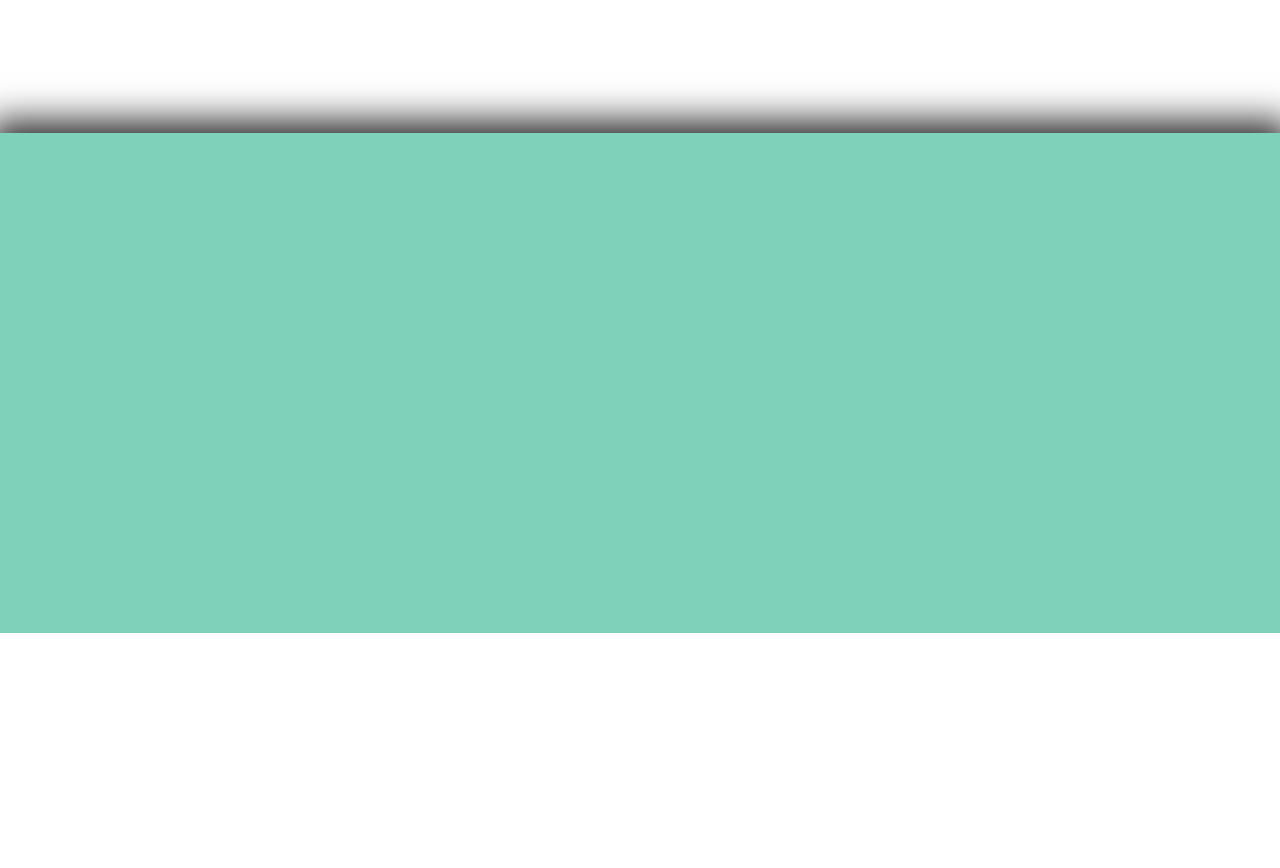
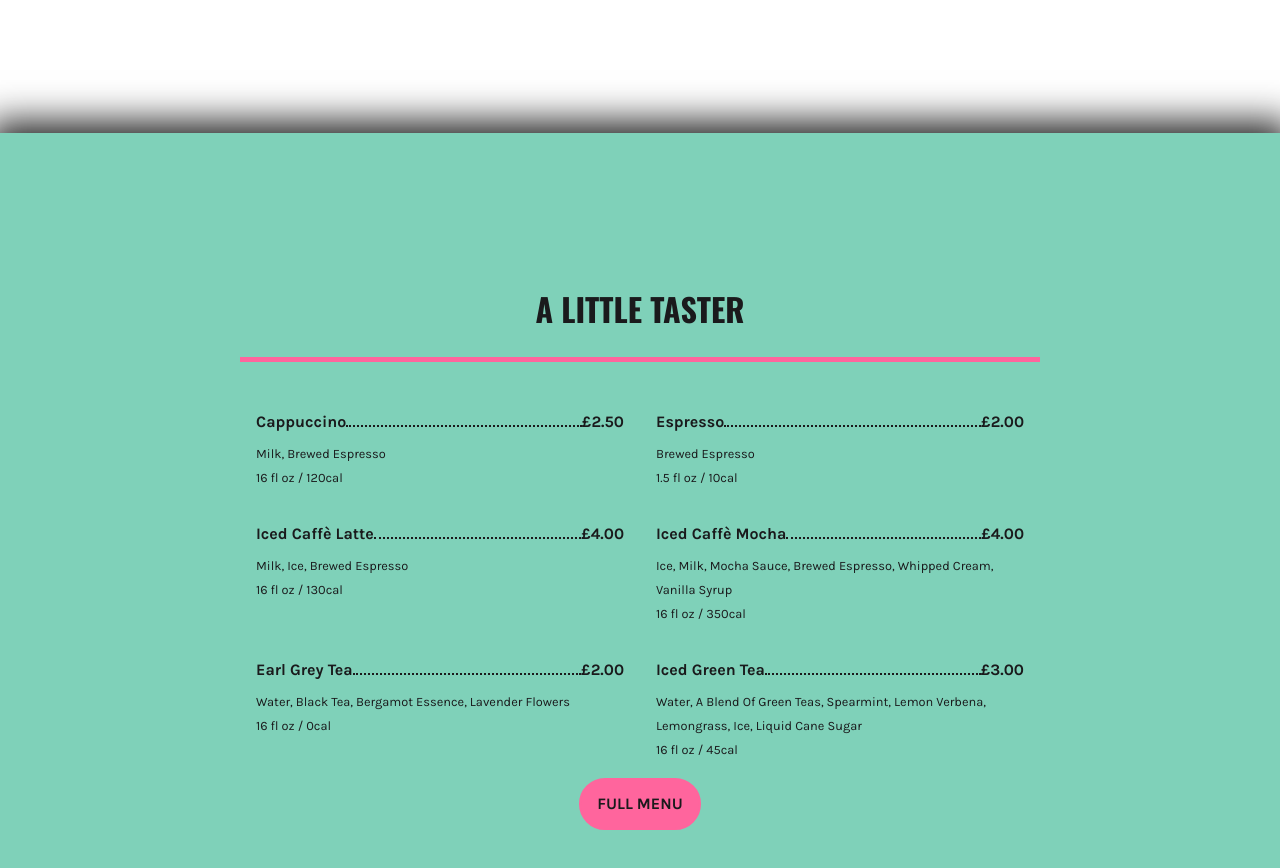
Before and after one commit to liam-mcallister/coffee-shop, a plain HTML site: page index.html in a window 1280 px wide. Shown: the part 1420-2288 px from the top of the page. Before the commit the page ends 2053 px from the top, so only its background shows below. Drawn offline with nearby package versions, Linux system fonts and the light colour scheme; a script that the page names is missing.

Commit message:
Completed menu-section of index.html

```diff
--- a/index.html
+++ b/index.html
@@ -96,12 +96,90 @@
                     iste, expedita deleniti ratione excepturi quae, tenetur atque culpa cupiditate! Totam, veritatis
                     illo! Autem culpa delectus eos!</p>
             </div>
-                <p class="signature">The Owner</p>
-                <a href="about.html" class="btn">About Us</a>
+            <p class="signature">The Owner</p>
+            <a href="about.html" class="btn">About Us</a>
         </div>
     </div>
 
-    <div class="menu"></div>
+    <div class="menu">
+        <div class="inner-md">
+            <h2>A Little Taster</h2>
+            <hr>
+
+
+            <div class="menu__list">
+                <div class="card">
+                    <div class="card__header">
+                        <p>Cappuccino</p>
+                        <div class="card__header__dots"></div>
+                        <p>£2.50</p>
+                    </div>
+                    <div class="card__info">
+                        <p>Milk, Brewed Espresso</p>
+                        <p>16 fl oz / 120cal</p>
+                    </div>
+                </div>
+                <div class="card">
+                    <div class="card__header">
+                        <p>Espresso</p>
+                        <div class="card__header__dots"></div>
+                        <p>£2.00</p>
+                    </div>
+                    <div class="card__info">
+                        <p>Brewed Espresso</p>
+                        <p>1.5 fl oz / 10cal</p>
+                    </div>
+                </div>
+                <div class="card">
+                    <div class="card__header">
+                        <p>Iced Caffè Latte</p>
+                        <div class="card__header__dots"></div>
+                        <p>£4.00</p>
+                    </div>
+                    <div class="card__info">
+                        <p>Milk, Ice, Brewed Espresso</p>
+                        <p>16 fl oz / 130cal</p>
+                    </div>
+                </div>
+                <div class="card">
+                    <div class="card__header">
+                        <p>Iced Caffè Mocha</p>
+                        <div class="card__header__dots"></div>
+                        <p>£4.00</p>
+                    </div>
+                    <div class="card__info">
+                        <p>Ice, Milk, Mocha Sauce, Brewed Espresso, Whipped Cream, Vanilla Syrup</p>
+                        <p>16 fl oz / 350cal</p>
+                    </div>
+                </div>
+                <div class="card">
+                    <div class="card__header">
+                        <p>Earl Grey Tea</p>
+                        <div class="card__header__dots"></div>
+                        <p>£2.00</p>
+                    </div>
+                    <div class="card__info">
+                        <p>Water, Black Tea, Bergamot Essence, Lavender Flowers</p>
+                        <p>16 fl oz / 0cal</p>
+                    </div>
+                </div>
+                <div class="card">
+                    <div class="card__header">
+                        <p>Iced Green Tea</p>
+                        <div class="card__header__dots"></div>
+                        <p>£3.00</p>
+                    </div>
+                    <div class="card__info">
+                        <p>Water, A Blend Of Green Teas, Spearmint, Lemon Verbena, Lemongrass, Ice, Liquid Cane Sugar
+                        </p>
+                        <p>16 fl oz / 45cal</p>
+                    </div>
+                </div>
+            </div>
+
+            <a href="menu.html" class="btn">Full Menu</a>
+        </div>
+    </div>
 
 
 
--- a/styles/scss/_components.scss
+++ b/styles/scss/_components.scss
@@ -152,3 +152,35 @@ hr {
   background: $color6;
   color: $color6;
 }
+
+/*-----------------------------------------Cards----*/
+.card {
+  min-width: 50%;
+  max-width: 50%;
+  padding: 1rem;
+  text-align: left;
+}
+
+.card__header {
+  display: flex;
+  justify-content: space-between;
+  font-weight: bold;
+
+  & p {
+      margin-bottom: 0.5rem;
+  }
+}
+
+.card__header__dots {
+    flex: 1;
+    height: 17px;
+    border-bottom: 2px dotted $color1;
+}
+
+.card__info {
+  font-size: 0.8rem;
+
+  & p {
+    margin-bottom: 0;
+  }
+}
--- a/styles/scss/_layout.scss
+++ b/styles/scss/_layout.scss
@@ -109,6 +109,9 @@
   grid-row: auto;
   grid-area: menu;
   @include flex-column-center;
+}
 
-  height: 500px;
+.menu__list {
+  display: flex;
+  flex-wrap: wrap;
 }
--- a/styles/scss/_media-queries.scss
+++ b/styles/scss/_media-queries.scss
@@ -48,6 +48,12 @@
       text-align: justify;
     }
   }
+
+  .card {
+    min-width: 100%;
+    max-width: 100%;
+    padding: 1rem 0;
+  }
 }
 
 // // Small devices (landscape phones, less than 768px)
```
Also changed, not shown: styles/css/styles.css, 1 other file. Lines whose indentation alone changed are shown as unchanged.
